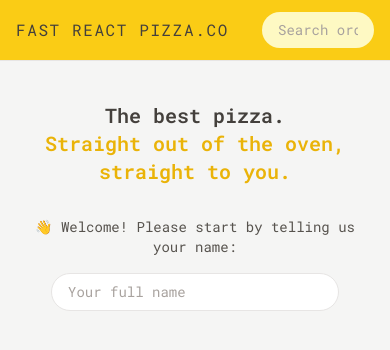
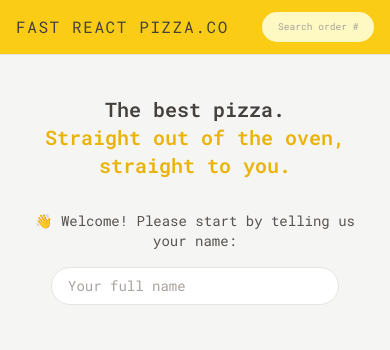
Before and after one commit to keeratipong4/16-fast-react-pizza, a React (Vite) app: page / in a window 390 px wide. Shown: the top 350 px of the page. Built offline with nearby package versions, Linux system fonts and the light colour scheme.

Commit message:
update placeholder text size in search input

```diff
--- a/src/features/order/SearchOrder.jsx
+++ b/src/features/order/SearchOrder.jsx
@@ -16,7 +16,7 @@
         placeholder="Search order #"
         value={query}
         onChange={(e) => setQuery(e.target.value)}
-        className="w-28 rounded-full bg-yellow-100 px-4 py-2 text-sm transition-all duration-300 placeholder:text-stone-400 focus:outline-none focus:ring focus:ring-yellow-500 focus:ring-opacity-50 sm:w-64 sm:focus:w-72"
+        className="w-28 rounded-full bg-yellow-100 px-4 py-2 text-[0.6rem] transition-all duration-300 placeholder:text-stone-400 focus:outline-none focus:ring focus:ring-yellow-500 focus:ring-opacity-50 sm:w-64 sm:text-sm sm:focus:w-72"
       />
     </form>
   );
```
